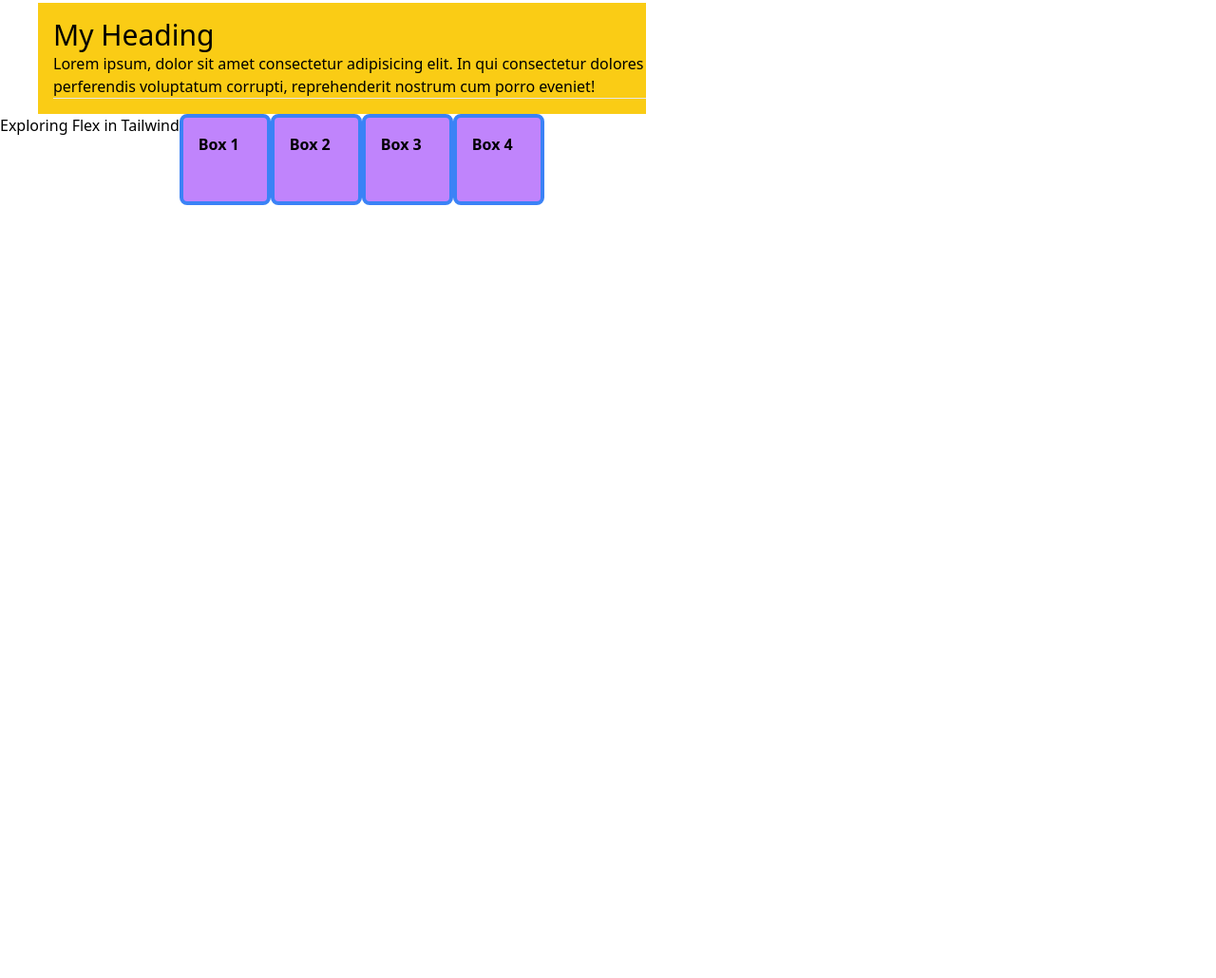
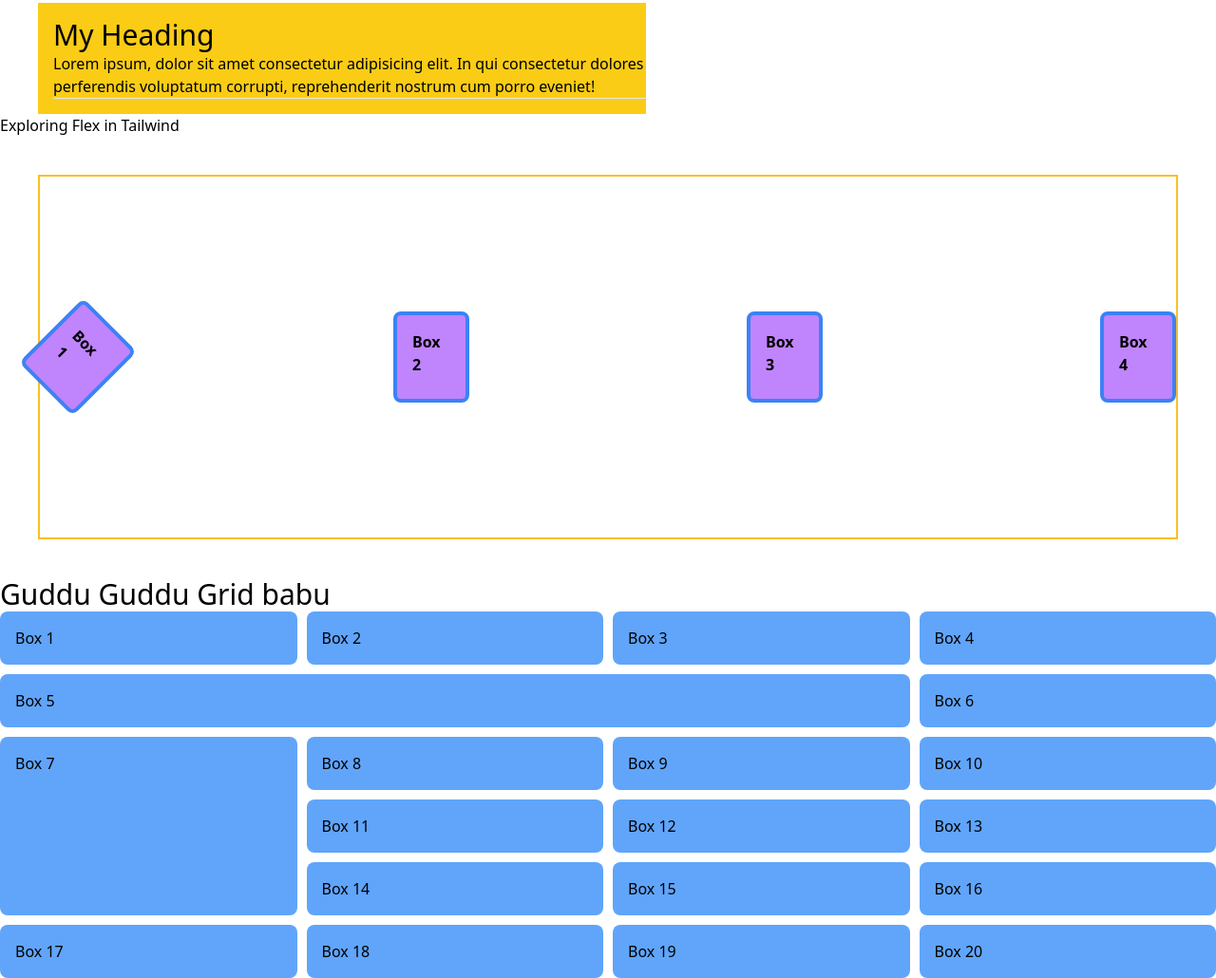
Before and after one commit to IEEEMOSTAFA/INTRO-TO-TAILWIND-CSS, a plain HTML site: page index.html in a window 1280 px wide. Shown: the part 335-1365 px from the top of the page at 95% size. Before the commit the page ends 800 px from the top, so only its background shows below. Drawn offline with nearby package versions, Linux system fonts and the light colour scheme.

Commit message:
2nd commit

```diff
--- a/index.html
+++ b/index.html
@@ -32,25 +32,51 @@
             <hr>
         </div>
     </section>
-    <section>
-        <div class="flex">
-            <h3 class="text-text3xl">Exploring Flex in Tailwind</h3>
+    <section class="">
+        <h3 class="text-text3xl ">Exploring Flex in Tailwind</h3>
+        <div class="flex flex-col md:flex-row lg:justify-between justify-center items-center h-96 border-2 border-amber-400 m-10">
+
             <div class="">
-                <div class="bg-purple-400 h-24 w-24 border-4 border-blue-500 rounded-lg p-4 font-bold">Box 1</div>
+                <div class="bg-purple-400 h-24 w-20 border-4 border-blue-500 rounded-lg p-4 font-bold rotate-45">Box 1</div>
             </div>
             <div class="">
-                <div class="bg-purple-400 h-24 w-24 border-4 border-blue-500 rounded-lg p-4 font-bold">Box 2</div>
+                <div class="bg-purple-400 h-24 w-20 border-4 border-blue-500 rounded-lg p-4 font-bold">Box 2</div>
             </div>
             <div class="">
-                <div class="bg-purple-400 h-24 w-24 border-4 border-blue-500 rounded-lg p-4 font-bold">Box 3</div>
+                <div class="bg-purple-400 h-24 w-20 border-4 border-blue-500 rounded-lg p-4 font-bold">Box 3</div>
             </div>
             <div class="">
-                <div class="bg-purple-400 h-24 w-24 border-4 border-blue-500 rounded-lg p-4 font-bold">Box 4</div>
+                <div class="bg-purple-400 h-24 w-20 border-4 border-blue-500 rounded-lg p-4 font-bold">Box 4</div>
             </div>
 
         </div>
 
     </section>
+    <section>
+        <h3 class="text-3xl">Guddu Guddu Grid babu</h3>
+        <div class="grid grid-cols-1 md:grid-cols-4 gap-2.5">
+            <div class="bg-blue-400 p-4 rounded-lg">Box 1</div>
+            <div class="bg-blue-400 p-4 rounded-lg">Box 2</div>
+            <div class="bg-blue-400 p-4 rounded-lg">Box 3</div>
+            <div class="bg-blue-400 p-4 rounded-lg">Box 4</div>
+            <div class="col-span-3 bg-blue-400 p-4 rounded-lg">Box 5</div>
+            <div class="bg-blue-400 p-4 rounded-lg">Box 6</div>
+            <div class="row-span-3 bg-blue-400 p-4 rounded-lg">Box 7</div>
+            <div class="bg-blue-400 p-4 rounded-lg">Box 8</div>
+            <div class="bg-blue-400 p-4 rounded-lg">Box 9</div>
+            <div class="bg-blue-400 p-4 rounded-lg">Box 10</div>
+            <div class="bg-blue-400 p-4 rounded-lg">Box 11</div>
+            <div class="bg-blue-400 p-4 rounded-lg">Box 12</div>
+            <div class="bg-blue-400 p-4 rounded-lg">Box 13</div>
+            <div class="bg-blue-400 p-4 rounded-lg">Box 14</div>
+            <div class="bg-blue-400 p-4 rounded-lg">Box 15</div>
+            <div class="bg-blue-400 p-4 rounded-lg">Box 16</div>
+            <div class="bg-blue-400 p-4 rounded-lg">Box 17</div>
+            <div class="bg-blue-400 p-4 rounded-lg">Box 18</div>
+            <div class="bg-blue-400 p-4 rounded-lg">Box 19</div>
+            <div class="bg-blue-400 p-4 rounded-lg">Box 20</div>
+        </div>
+    </section>
 
 </body>
 
```
